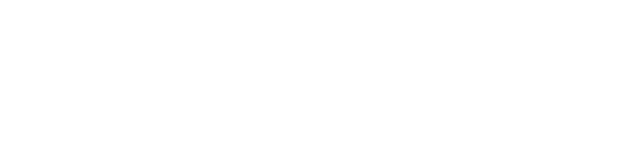
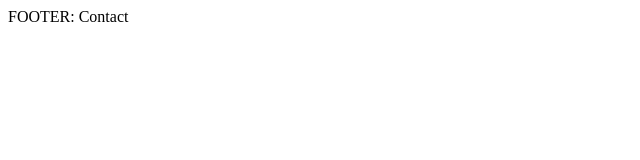
Before and after one commit to Mariksk/Exercitiu-Teamwork, a plain HTML site: page index.html in a window 1280 px wide. Shown: the whole page, without its empty margins (0-640 px from the left). Drawn offline with Linux system fonts and the light colour scheme.

Commit message:
Student B a adaugat footer

```diff
--- a/index.html
+++ b/index.html
@@ -1,4 +1,5 @@
 <html>
 <body>
-   </body>
+   <footer>FOOTER: Contact</footer>
+</body>
 </html>
```
